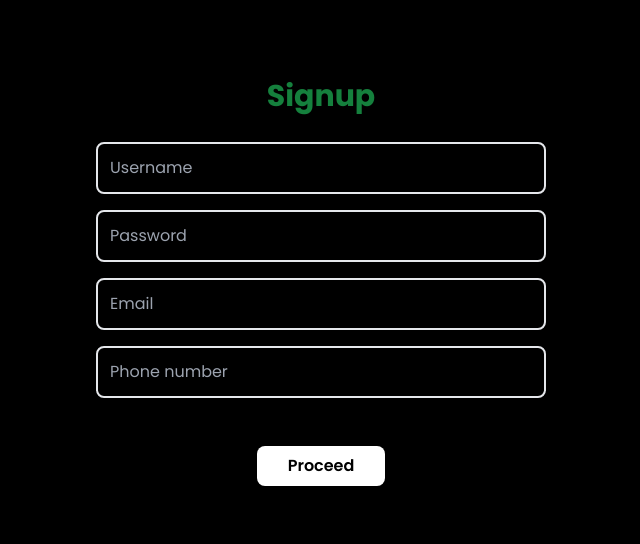
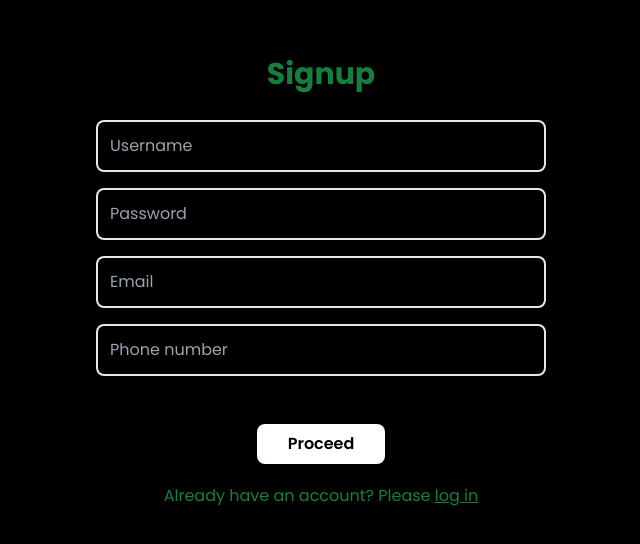
Before and after one commit to belemaaa/e-book.library.fe, a React (Create React App) app: page /signup in a window 1280 px wide. Shown: the part 118-662 px from the top of the page, without its empty margins (319-959 px from the left). Built offline with nearby package versions, Linux system fonts and the light colour scheme.

Commit message:
signup login option

```diff
--- a/src/components/Signup.jsx
+++ b/src/components/Signup.jsx
@@ -1,6 +1,6 @@
 import React, { useState } from 'react'
 import axios from 'axios'
-import { useNavigate } from 'react-router-dom'
+import { useNavigate, Link } from 'react-router-dom'
 
 const Signup = () => {
     const [username, setUsername] = useState('')
@@ -28,7 +28,7 @@ const Signup = () => {
             })
             if (response.status === 200){
                 console.log('signup was successful')
-                navigate('/')
+                navigate('/home')
             }
         }catch(error){
             console.error('errors: ', error)
@@ -79,8 +79,8 @@ const Signup = () => {
             <div className='flex items-center justify-center'>
                 <button type='submit' className='bg-white p-2 w-32 rounded-lg text-black mt-8 font-semibold hover:bg-green-700 duration-300'>Proceed</button>
             </div>
-
         </form>
+        <p className='text-green-700 mt-5'>Already have an account? Please <span><Link to='/login' className='underline hover:text-white'>log in</Link></span></p>
     </div>
   )
 }
```
